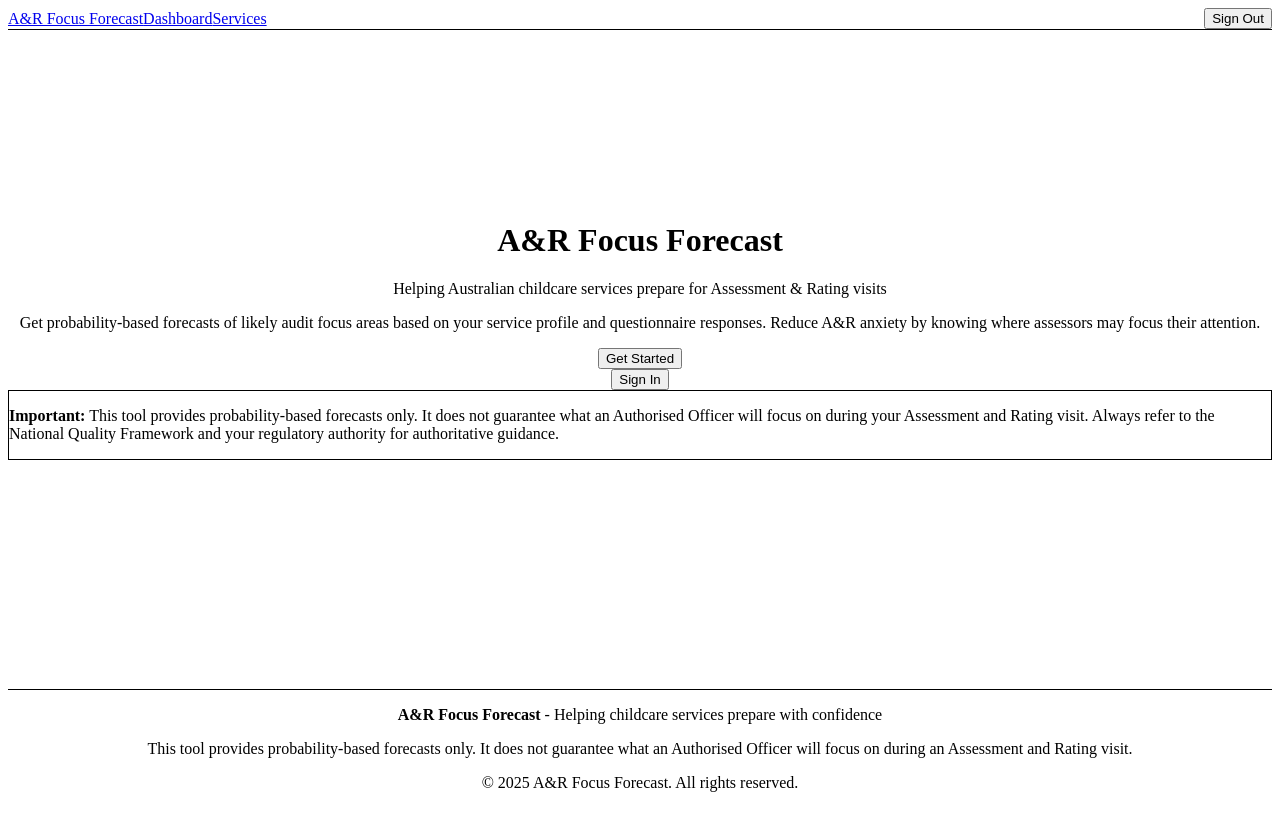
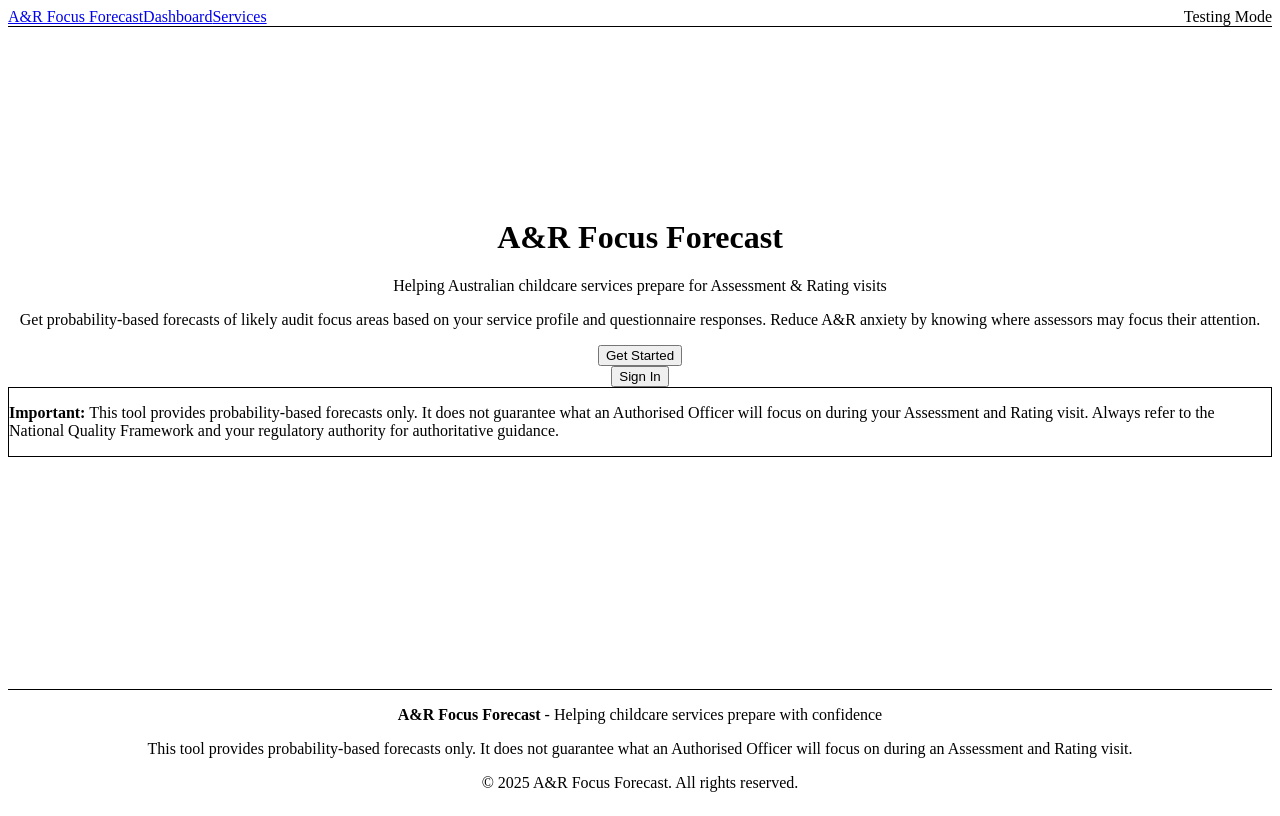
Before and after one commit to info329/fromvenustophoenix, a Next.js app: page / in a window 1280 px wide. Built offline with nearby package versions, Linux system fonts and the light colour scheme; no server answers.

Commit message:
Disable authentication for testing

```diff
--- a/components/layout/Header.tsx
+++ b/components/layout/Header.tsx
@@ -62,15 +62,7 @@
           </div>
 
           <div className="flex items-center space-x-4">
-            {userEmail && (
-              <span className="text-sm text-slate-600">{userEmail}</span>
-            )}
-            <button
-              onClick={handleSignOut}
-              className="text-sm text-slate-600 hover:text-slate-900"
-            >
-              Sign Out
-            </button>
+            <span className="text-sm text-slate-600">Testing Mode</span>
           </div>
         </div>
       </div>
--- a/lib/supabase/middleware.ts
+++ b/lib/supabase/middleware.ts
@@ -35,17 +35,18 @@
     data: { user },
   } = await supabase.auth.getUser();
 
-  if (
-    !user &&
-    !request.nextUrl.pathname.startsWith('/login') &&
-    !request.nextUrl.pathname.startsWith('/signup') &&
-    request.nextUrl.pathname !== '/'
-  ) {
-    // no user, potentially respond by redirecting the user to the login page
-    const url = request.nextUrl.clone();
-    url.pathname = '/login';
-    return NextResponse.redirect(url);
-  }
+  // AUTHENTICATION DISABLED FOR TESTING
+  // if (
+  //   !user &&
+  //   !request.nextUrl.pathname.startsWith('/login') &&
+  //   !request.nextUrl.pathname.startsWith('/signup') &&
+  //   request.nextUrl.pathname !== '/'
+  // ) {
+  //   // no user, potentially respond by redirecting the user to the login page
+  //   const url = request.nextUrl.clone();
+  //   url.pathname = '/login';
+  //   return NextResponse.redirect(url);
+  // }
 
   // IMPORTANT: You *must* return the supabaseResponse object as it is. If you're
   // creating a new response object with NextResponse.next() make sure to:
```
